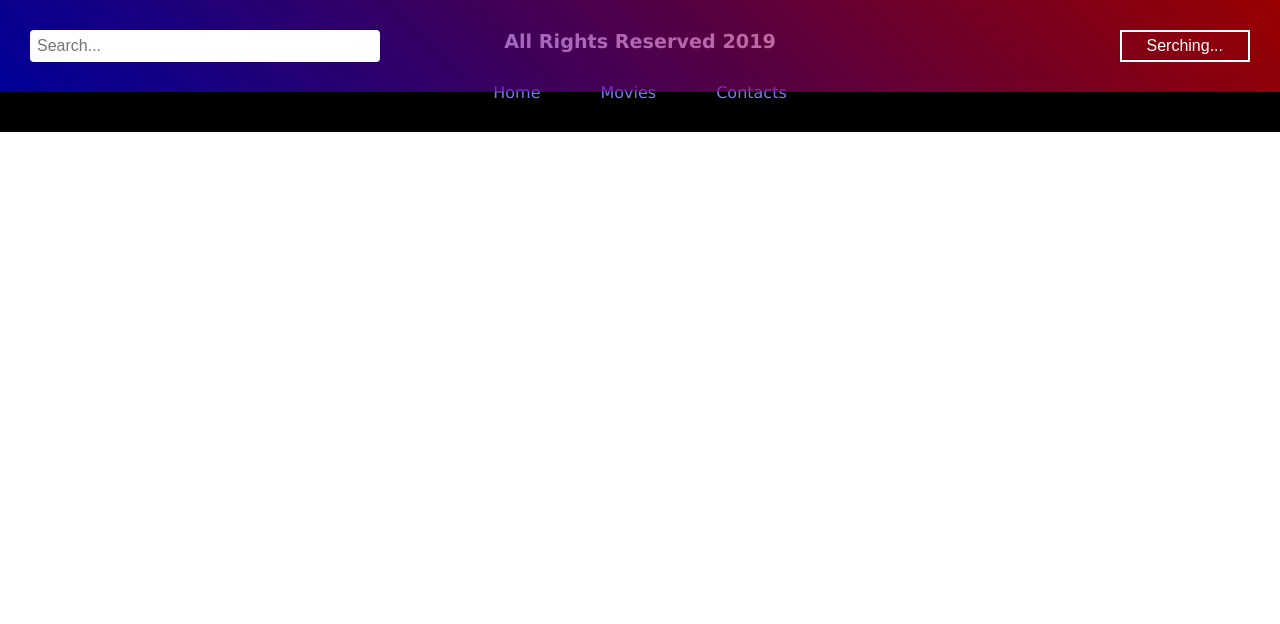
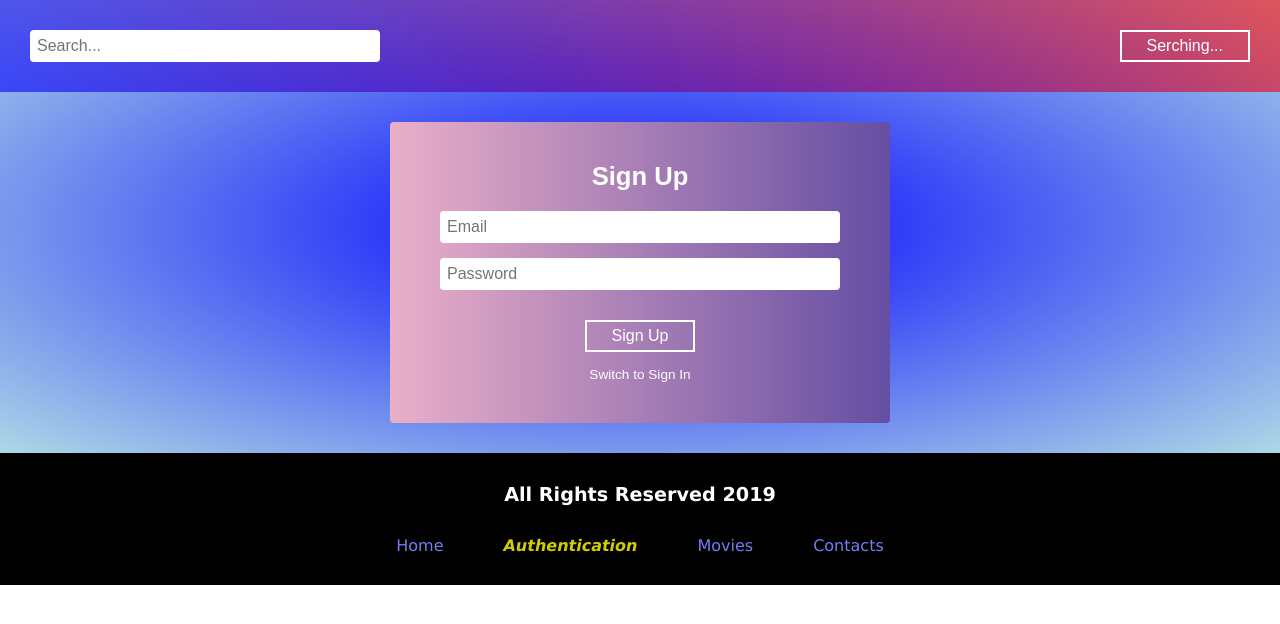
Before and after one commit to tony-kopanev/movies-app, a React (Create React App) app: page /auth in a window 1280 px wide. Shown: the top 624 px of the page. Built offline with nearby package versions, Linux system fonts and the light colour scheme; no server answers; the HTML template or start-up script is replaced by a standard one.

Commit message:
add Auth component

```diff
--- a/src/App.js
+++ b/src/App.js
@@ -1,10 +1,12 @@
 import React, { PureComponent } from 'react';
 import { connect } from 'react-redux';
+import { Route, Switch } from 'react-router-dom'
 
 import Toolbar from './components/Toolbar/Toolbar';
 import Movies from './components/Movies/Movies';
 import Footer from './components/Footer/Footer';
 import { fetchMovies } from './store/actions/movieActions';
+import Auth from './components/Auth/Auth';
 
 import './App.scss';
 
@@ -12,6 +14,9 @@ import './App.scss';
 class App extends PureComponent {
   state = {
     searchField: '',
+    email: '',
+    password: '',
+    mode: 'signup'
   }
 
   componentDidMount() {
@@ -19,10 +24,23 @@ class App extends PureComponent {
     fetchMovies('Black');
   }
 
-  onChangeHandler = event => this.setState({ searchField: event.target.value });
+  onChangeHandler = event => {
+    console.log('[event.target.name]', event.target.name);
+    this.setState({ [event.target.name]: event.target.value });
+  }
+
+  onSubmitHandler = () => {
+    console.log('%c[SUBMITTED]', 'color: teel; font-style: italic;');
+  }
+
+  switchModeHandler = () => {
+    this.setState(prevState => ({
+      mode: prevState.mode === 'signup' ? 'signin' : 'signup'
+    }))
+  }
 
   render() {
-    const { searchField } = this.state;
+    const { searchField, email, password, mode } = this.state;
     const { isFetching, moviesList, fetchMovies } = this.props;
 
     return (
@@ -35,13 +53,25 @@ class App extends PureComponent {
           clicked = { () => fetchMovies(searchField) }
         />
 
-        <Movies
+        {/* <Movies
           moviesList = {moviesList}
           isFetching = {isFetching}
-        />
-         {/* <Switch>
-          <Route path='/movies' component = {Spinner} />
-          <Route path='/contacts' render = {() => <h2>Our Contacts</h2>} />
+        /> */}
+
+         <Switch>
+          <Route
+            path="/auth"
+            render = { props => (
+              <Auth
+                {...props}
+                email = {email}
+                password = {password}
+                mode = {mode}
+                onChangeHandler = {this.onChangeHandler}
+                onSubmitHandler = {this.onSubmitHandler}
+                switchModeHandler = {this.switchModeHandler}
+              />
+          )} />
 
           <Route
             path='/' exact
@@ -53,8 +83,7 @@ class App extends PureComponent {
                 />
               )}
           />
-          <Redirect to='/' />
-        </Switch> */}
+        </Switch>
          <Footer />
       </div>
     );
--- /dev/null
+++ b/src/components/Auth/Auth.js
@@ -0,0 +1,47 @@
+import React from 'react';
+import PropTypes from 'prop-types';
+
+import Input from '../UI/Input/Input';
+import Button from '../UI/Button/Button';
+import './Auth.scss';
+
+const Auth = ({ email, password, mode, onSubmitHandler, onChangeHandler, switchModeHandler }) => {
+
+    return (
+        <div className="Auth">
+            <form onSubmit = { onSubmitHandler }>
+              <h2>{ mode === 'signup' ? 'Sign Up' : 'Sign In' }</h2>
+
+              <Input
+                placeholder= 'Email'
+                name = 'email'
+                value= {email}
+                onChangeHandler = { onChangeHandler }
+              />
+
+              <Input
+                type="password"
+                name = 'password'
+                placeholder= 'Password'
+                value= {password}
+                onChangeHandler = { onChangeHandler }
+              />
+
+              <Button type='submit'>{ mode === 'signup' ? 'Sign Up' : 'Sign In' }</Button>
+
+              <span onClick = { switchModeHandler }>Switch to { mode === 'signin' ? 'Sign Up' : 'Sign In' }</span>
+            </form>
+        </div>
+    );
+};
+
+Auth.propTypes = {
+  email: PropTypes.string.isRequired,
+  password: PropTypes.string.isRequired,
+  mode: PropTypes.string.isRequired,
+  onSubmitHandler: PropTypes.func.isRequired,
+  switchModeHandler: PropTypes.func.isRequired,
+  onChangeHandler: PropTypes.func.isRequired
+}
+
+export default Auth;
--- /dev/null
+++ b/src/components/Auth/Auth.scss
@@ -0,0 +1,48 @@
+.Auth {
+  background-image: radial-gradient(blue, lightblue);
+  padding: 30px;
+  padding-top: calc(92px + 30px);
+
+  form {
+    background: #654ea3;
+    background: linear-gradient(to right, #eaafc8, #654ea3);
+    padding: 40px 50px;
+    border-radius: 4px;
+    max-width: 500px;
+    width: 100%;
+    margin: 0 auto;
+    display: flex;
+    flex-direction: column;
+    text-align: center;
+
+    .Button {
+      align-self: center;
+      margin-bottom: 15px;
+    }
+    .Input {
+      margin-bottom: 15px;
+
+      &:last-of-type {margin-bottom: 30px;}
+    }
+
+    h2{
+      color: white;
+      text-align: center;
+      font-family: sans-serif;
+      margin-bottom: 20px;
+      font-size: 1.6rem;
+    }
+
+    span {
+      color: white;
+      border-bottom: 1px dotted transparent;
+      user-select: none;
+      cursor: pointer;
+      align-self: center;
+      font-family: sans-serif;
+      font-size: .85rem;
+
+      &:hover { border-color: white; }
+    }
+  }
+}
--- a/src/components/Footer/Footer.js
+++ b/src/components/Footer/Footer.js
@@ -9,6 +9,7 @@ const Footer = () => {
             <strong>All Rights Reserved { new Date().getFullYear() }</strong>
             <ul>
               <li><NavLink to="/" exact>Home</NavLink></li>
+              <li><NavLink to="/auth">Authentication</NavLink></li>
               <li><NavLink to="/movies">Movies</NavLink></li>
               <li><NavLink to="/contacts">Contacts</NavLink></li>
             </ul>
--- a/src/components/Toolbar/Toolbar.js
+++ b/src/components/Toolbar/Toolbar.js
@@ -10,6 +10,7 @@ const Toolbar = ({ search, changed, isFetching, clicked }) => (
       <Input
         placeholder = "Search..."
         value = {search}
+        name = 'searchfield'
         onChangeHandler = {changed}
       />
 
--- a/src/components/UI/Input/Input.js
+++ b/src/components/UI/Input/Input.js
@@ -3,10 +3,11 @@ import PropTypes from 'prop-types';
 
 import './Input.scss';
 
-const Input = ({ type="text", placeholder, value, onChangeHandler }) => (
+const Input = ({ type="text", name, placeholder, value, onChangeHandler }) => (
   <input
     className="Input"
     type = { type }
+    name = { name }
     placeholder= {placeholder}
     value = {value}
     onChange = {onChangeHandler}
@@ -17,6 +18,7 @@ const Input = ({ type="text", placeholder, value, onChangeHandler }) => (
 Input.propTypes = {
     type: PropTypes.string,
     placeholder: PropTypes.string.isRequired,
+    name: PropTypes.string.isRequired,
     value: PropTypes.string.isRequired,
     onChangeHandler: PropTypes.func
 };
--- a/src/components/UI/Input/Input.scss
+++ b/src/components/UI/Input/Input.scss
@@ -4,4 +4,5 @@
   border: 2px solid #fff;
   border-radius: 4px;
   min-width: 350px;
+  box-sizing: border-box;
 }
```
